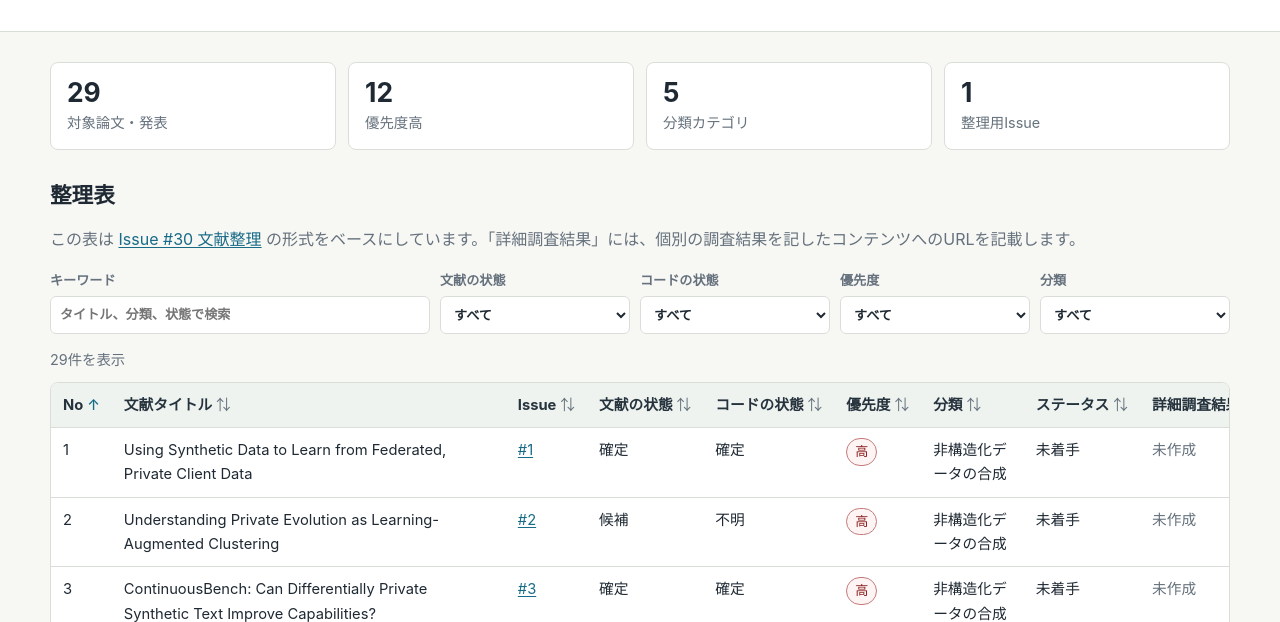
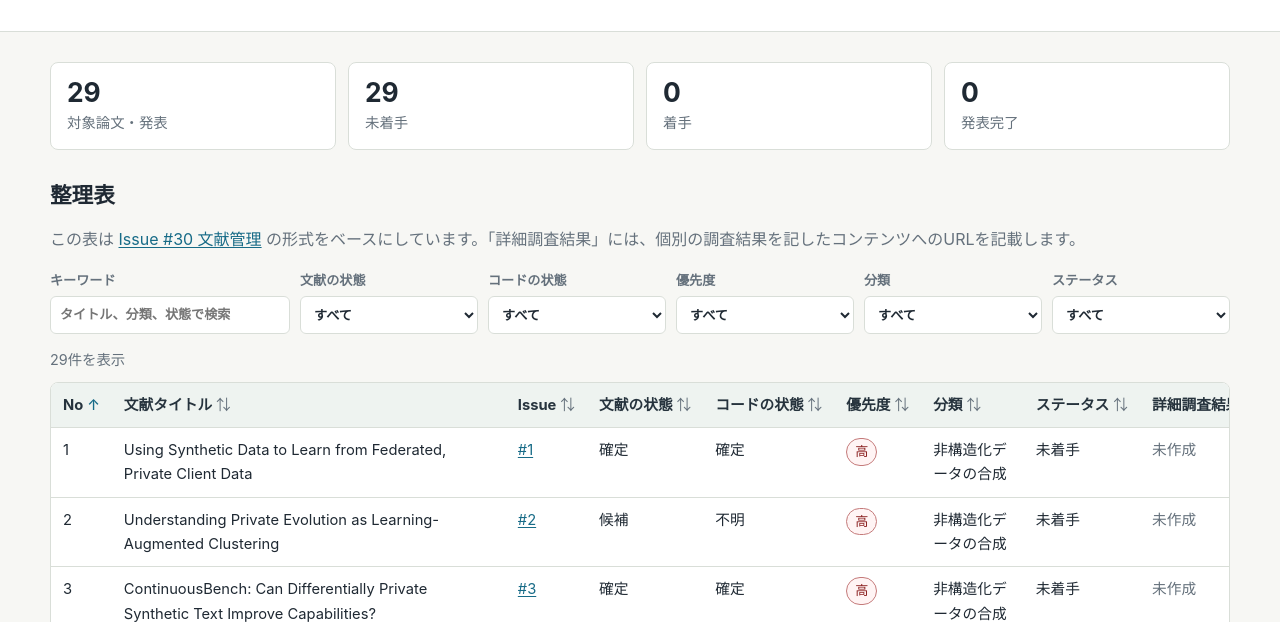
Before and after one commit to pwscup/tpdp2026, a plain HTML site: page site/index.html in a window 1280 px wide. Shown: the part 178-800 px from the top of the page. Drawn offline with Linux system fonts and the light colour scheme.

Commit message:
Add status dashboard to literature site

```diff
--- a/site/index.html
+++ b/site/index.html
@@ -83,7 +83,7 @@
     }
     .controls {
       display: grid;
-      grid-template-columns: minmax(240px, 1fr) repeat(4, minmax(150px, 190px));
+      grid-template-columns: minmax(240px, 1fr) repeat(5, minmax(140px, 180px));
       gap: 10px;
       margin: 0 0 14px;
       align-items: end;
@@ -212,15 +212,15 @@
 
   <main class="wrap">
     <section class="summary" aria-label="概要">
-      <div class="metric"><strong>29</strong><span>対象論文・発表</span></div>
-      <div class="metric"><strong>12</strong><span>優先度高</span></div>
-      <div class="metric"><strong>5</strong><span>分類カテゴリ</span></div>
-      <div class="metric"><strong>1</strong><span>整理用Issue</span></div>
+      <div class="metric"><strong id="status-total">29</strong><span>対象論文・発表</span></div>
+      <div class="metric"><strong id="status-not-started">29</strong><span>未着手</span></div>
+      <div class="metric"><strong id="status-started">0</strong><span>着手</span></div>
+      <div class="metric"><strong id="status-presented">0</strong><span>発表完了</span></div>
     </section>
 
     <section>
       <h2>整理表</h2>
-      <p class="note">この表は <a href="https://github.com/pwscup/tpdp2026/issues/30">Issue #30 文献整理</a> の形式をベースにしています。「詳細調査結果」には、個別の調査結果を記したコンテンツへのURLを記載します。</p>
+      <p class="note">この表は <a href="https://github.com/pwscup/tpdp2026/issues/30">Issue #30 文献管理</a> の形式をベースにしています。「詳細調査結果」には、個別の調査結果を記したコンテンツへのURLを記載します。</p>
       <div class="controls" aria-label="表の検索とフィルタ">
         <label>
           キーワード
@@ -261,6 +261,15 @@
             <option value="合成データの監査">合成データの監査</option>
             <option value="その他合成データ関連">その他合成データ関連</option>
             <option value="合成データ以外">合成データ以外</option>
+          </select>
+        </label>
+        <label>
+          ステータス
+          <select id="status-filter">
+            <option value="">すべて</option>
+            <option value="未着手">未着手</option>
+            <option value="着手">着手</option>
+            <option value="発表完了">発表完了</option>
           </select>
         </label>
       </div>
@@ -329,7 +338,14 @@
       code: document.querySelector("#code-filter"),
       priority: document.querySelector("#priority-filter"),
       category: document.querySelector("#category-filter"),
+      status: document.querySelector("#status-filter"),
       count: document.querySelector("#result-count")
+    };
+    const statusMetrics = {
+      total: document.querySelector("#status-total"),
+      notStarted: document.querySelector("#status-not-started"),
+      started: document.querySelector("#status-started"),
+      presented: document.querySelector("#status-presented")
     };
     const column = {
       no: 0,
@@ -355,7 +371,8 @@
         (!controls.paper.value || cellText(row, column.paper) === controls.paper.value) &&
         (!controls.code.value || cellText(row, column.code) === controls.code.value) &&
         (!controls.priority.value || cellText(row, column.priority) === controls.priority.value) &&
-        (!controls.category.value || cellText(row, column.category) === controls.category.value);
+        (!controls.category.value || cellText(row, column.category) === controls.category.value) &&
+        (!controls.status.value || cellText(row, column.status) === controls.status.value);
     }
 
     function compareRows(a, b) {
@@ -379,6 +396,18 @@
       controls.count.textContent = `${visibleRows.length}件を表示`;
     }
 
+    function updateStatusDashboard() {
+      const counts = rows.reduce((acc, row) => {
+        const status = cellText(row, column.status);
+        acc[status] = (acc[status] || 0) + 1;
+        return acc;
+      }, {});
+      statusMetrics.total.textContent = rows.length;
+      statusMetrics.notStarted.textContent = counts["未着手"] || 0;
+      statusMetrics.started.textContent = counts["着手"] || 0;
+      statusMetrics.presented.textContent = counts["発表完了"] || 0;
+    }
+
     document.querySelectorAll("th.sortable").forEach((th, index) => {
       th.addEventListener("click", () => {
         const nextDirection = sortState.index === index && sortState.direction === "asc" ? "desc" : "asc";
@@ -391,12 +420,13 @@
       });
     });
 
-    [controls.q, controls.paper, controls.code, controls.priority, controls.category].forEach((control) => {
+    [controls.q, controls.paper, controls.code, controls.priority, controls.category, controls.status].forEach((control) => {
       control.addEventListener("input", render);
       control.addEventListener("change", render);
     });
 
     document.querySelector("th.sortable").dataset.sortDir = "asc";
+    updateStatusDashboard();
     render();
   </script>
 </body>
```
